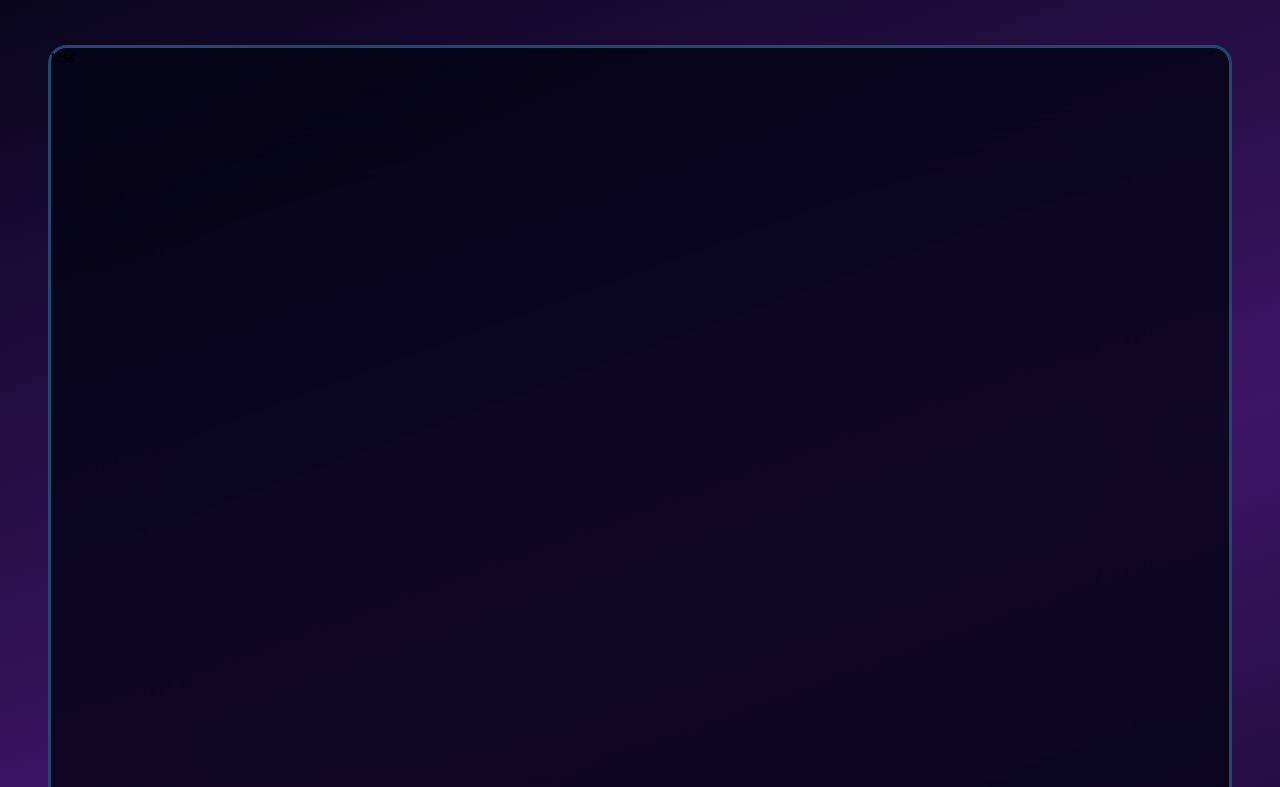
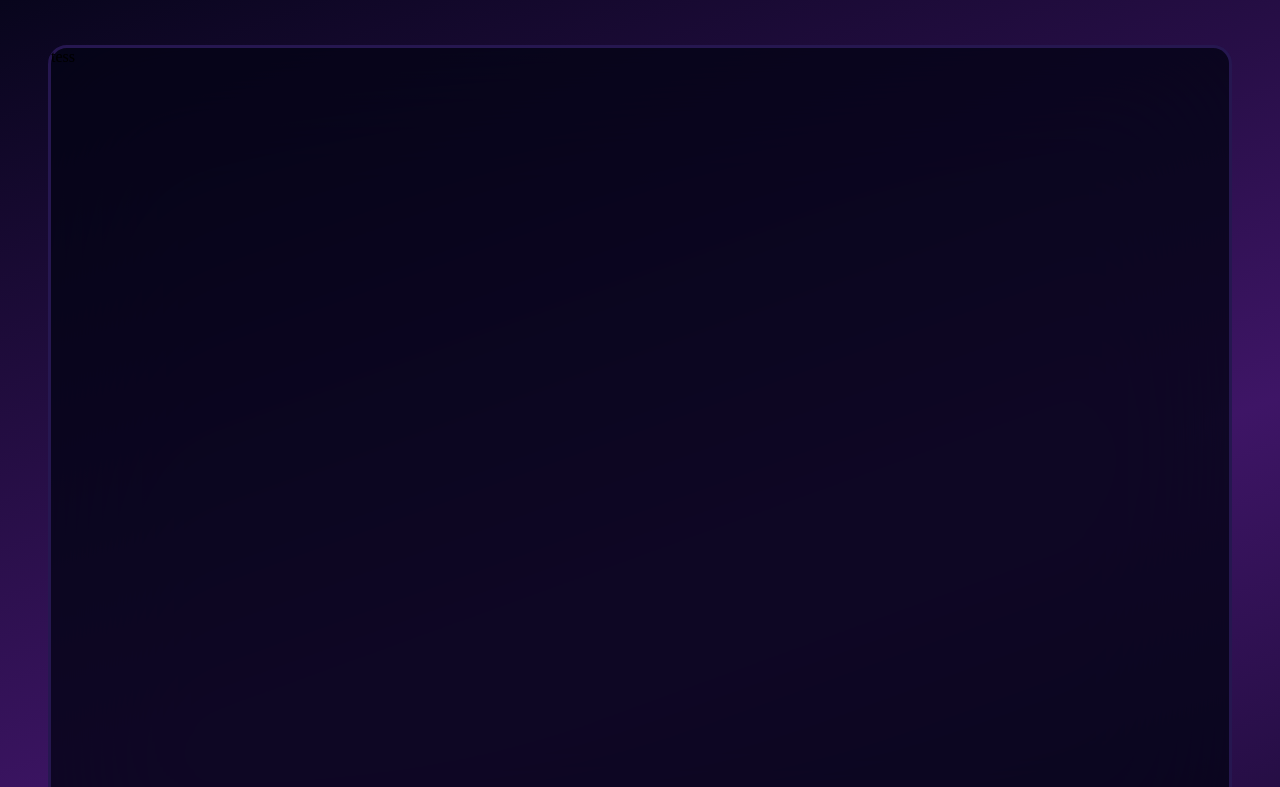
Before and after one commit to KyoneCode/Learning-Web, a plain HTML site: page 2nd-try/index.html in a window 1280 px wide. Shown: the part 61-848 px from the top of the page. Drawn offline with Linux system fonts and the light colour scheme; a web font is replaced by a local one.

Commit message:
UPDATEEEE

```diff
--- a/2nd-try/Style.css
+++ b/2nd-try/Style.css
@@ -59,7 +59,7 @@ nav a:active {
     border-radius:0.5cm;
     border-width : 3px;
     border-style: solid;
-    border-color: rgb(31, 73, 109);
+    border-color: rgb(38, 23, 80);
 }
 
 .MainGrid{
@@ -76,6 +76,7 @@ nav a:active {
     "Bento"
     "Contact";
 }
+
 
 .Grid{
     justify-content: center;
```
